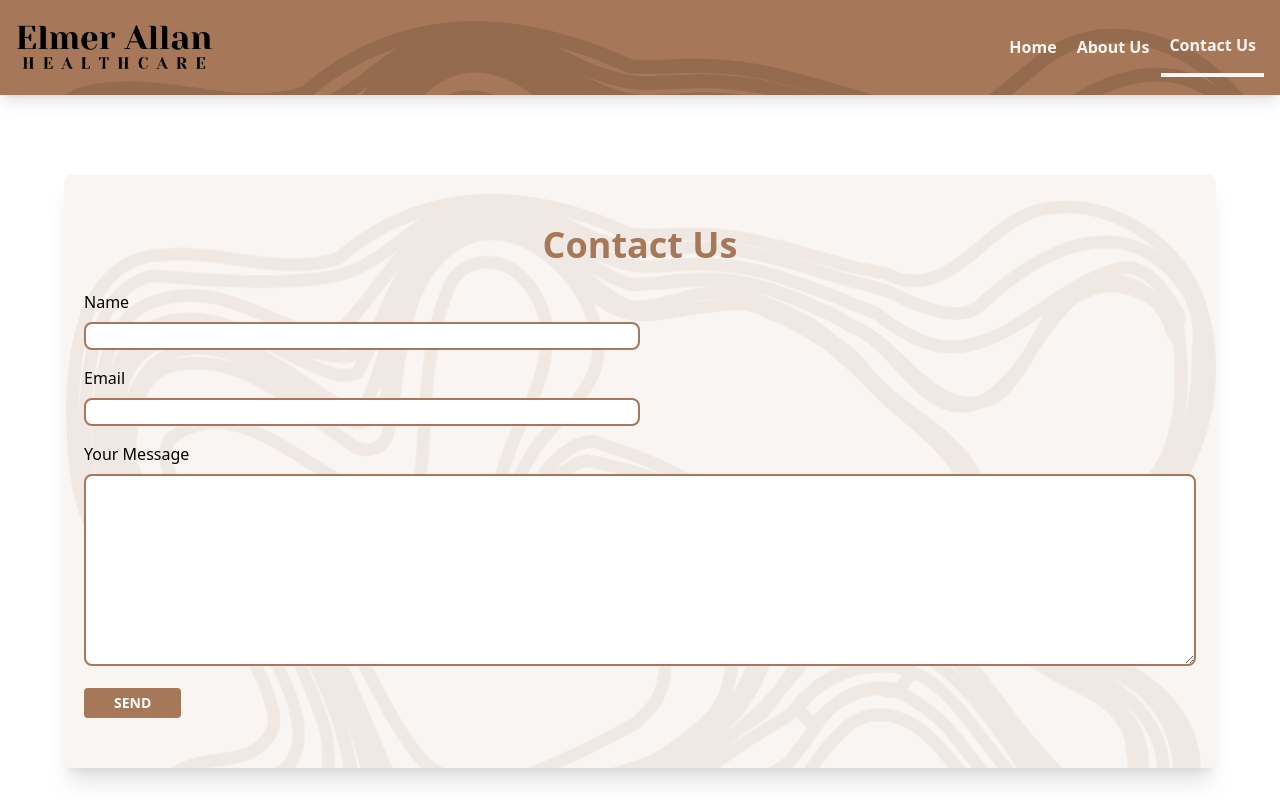
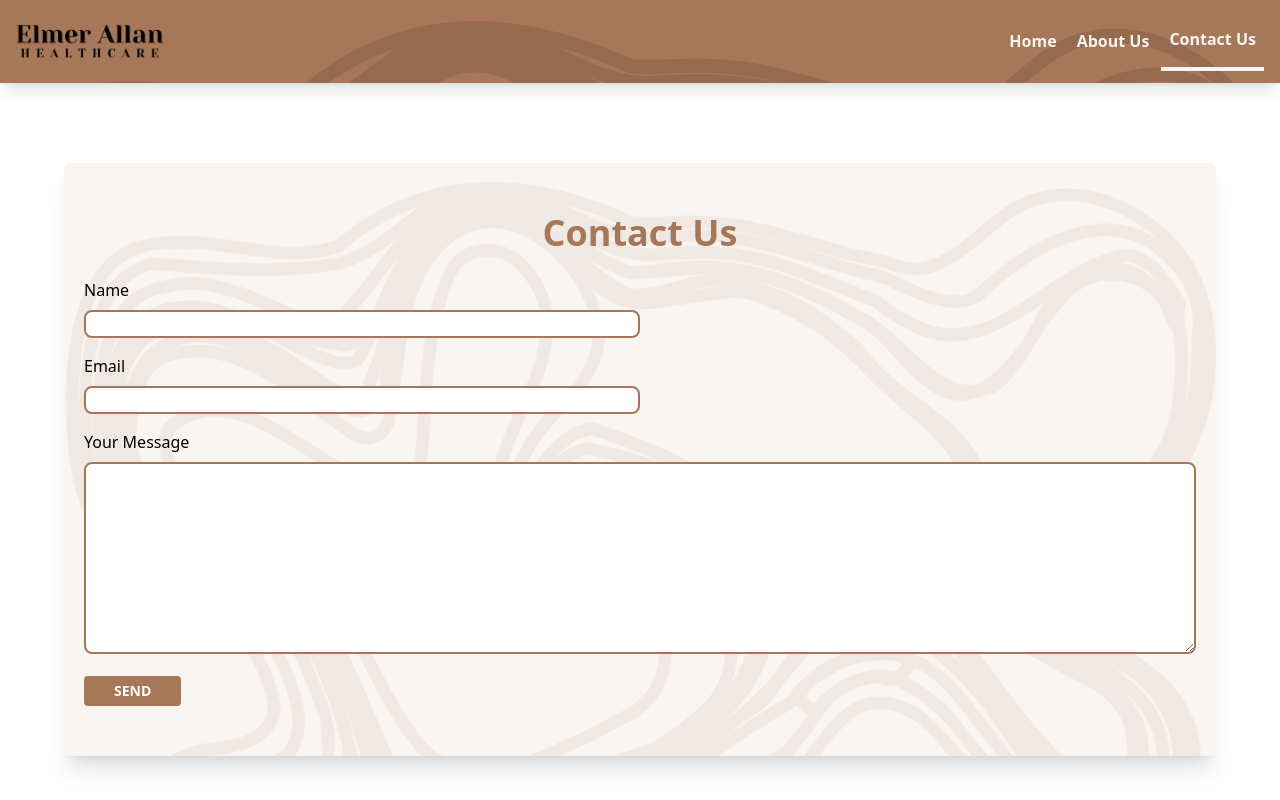
Before and after one commit to AnthonyEspinozaCS/ElmerAllanPrototype, a website: page contact.html in a window 1280 px wide. Shown: the top 800 px of the page. Drawn offline with Linux system fonts and the light colour scheme.

```diff
--- a/contact.html
+++ b/contact.html
@@ -20,7 +20,7 @@
           <div class="block overflow-hidden relative text-center">
             <!-- Website Logo -->
             <a href="/index.html" class="py-4 px-2">
-              <img src="/src/logo_transparent.png" alt="Logo" class="max-h-full min-w-[100px] max-w-[20%]" />
+              <img src="/src/logo_transparent.png" alt="Logo" class="max-h-full min-w-[100px] max-w-[15%]" />
               <!-- <span class="font-semibold text-white text-lg"
                 >Design Potato</span
               > -->
```
